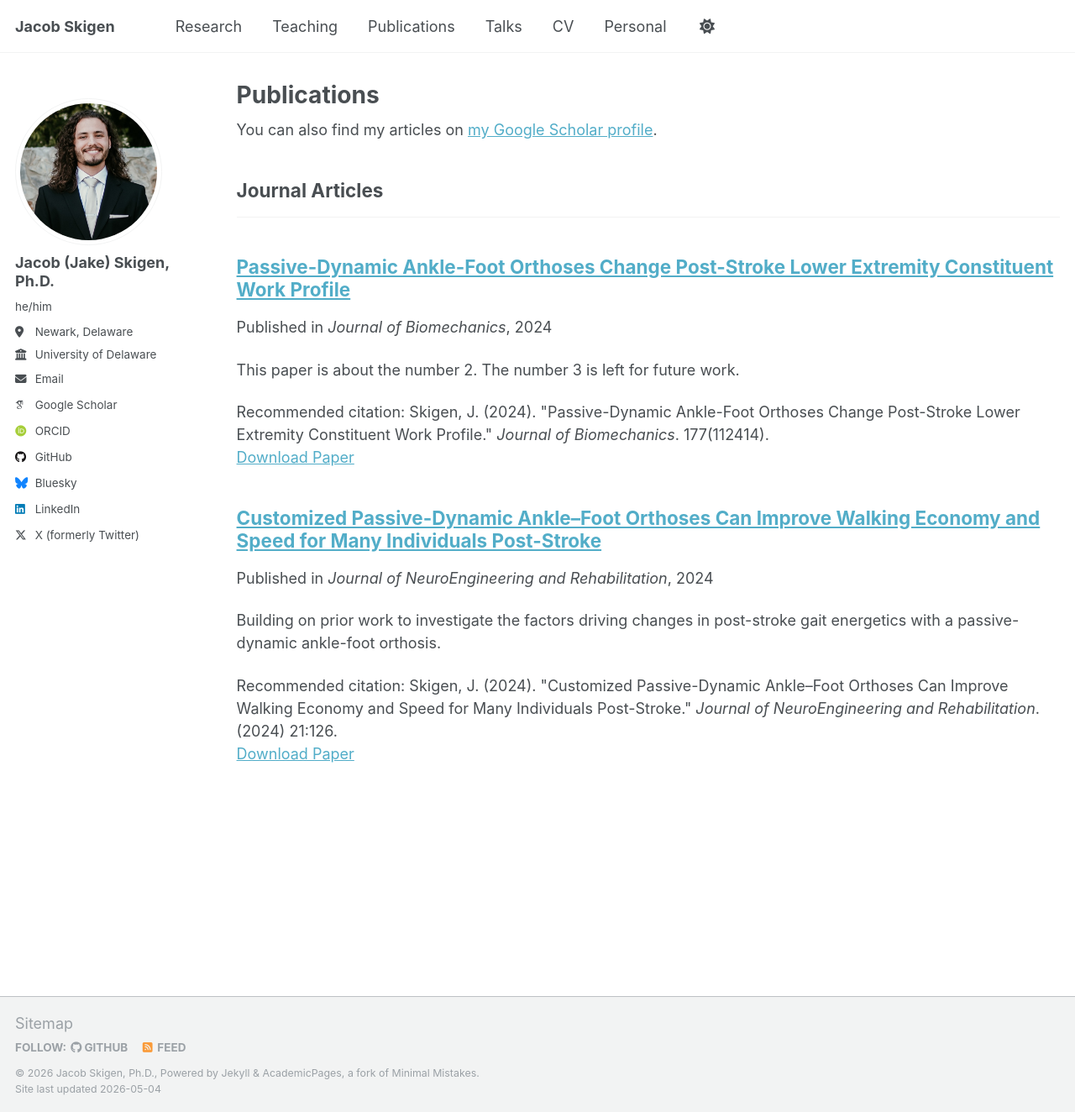
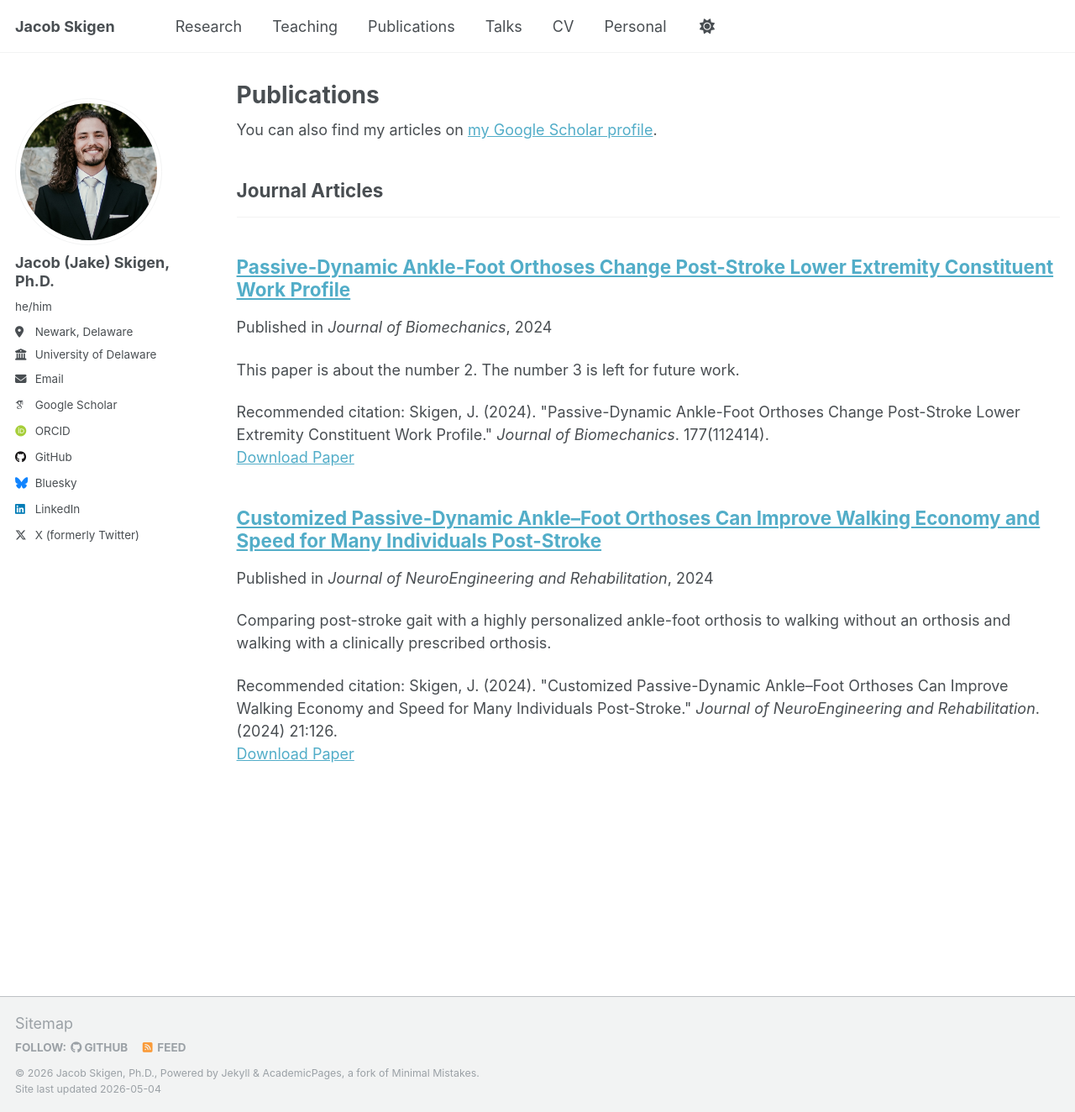
Before and after one commit to JacobSkigen/JacobSkigen.github.io, a Jekyll site: the page built from _pages/publications.html, in a window 1280 px wide and 1324 px high. Shown: the whole window at 84% size. Built offline with Jekyll 4.4.1, drawn with Linux system fonts in a browser that asks for light colours; some web fonts are replaced; a script that is not in the unit is left out.

Commit message:
Update Paper1.md

```diff
--- a/_publications/Paper1.md
+++ b/_publications/Paper1.md
@@ -3,7 +3,7 @@ title: "Customized Passive-Dynamic Ankle–Foot Orthoses Can Improve Walking Eco
 collection: publications
 category: manuscripts
 permalink: /publication/Paper1
-excerpt: 'Building on prior work to investigate the factors driving changes in post-stroke gait energetics with a passive-dynamic ankle-foot orthosis.'
+excerpt: 'Comparing post-stroke gait with a highly personalized ankle-foot orthosis to walking without an orthosis and walking with a clinically prescribed orthosis.'
 date: 2024-07-29
 venue: 'Journal of NeuroEngineering and Rehabilitation'
 paperurl: 'http://JacobSkigen.github.io/files/Paper1.pdf'
```
